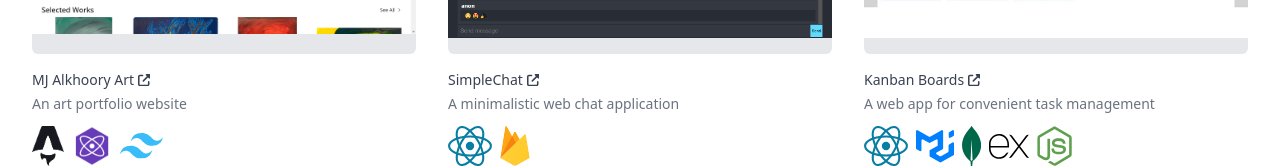
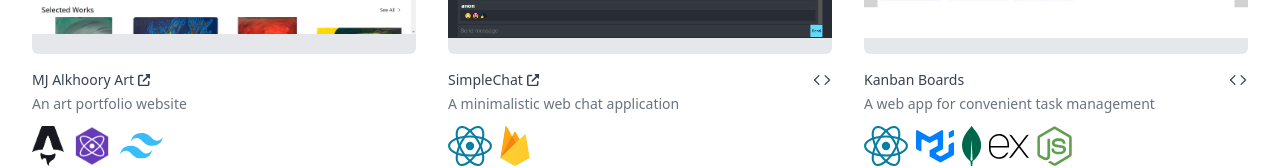
Before and after one commit to samimsu/samimsu.github.io, a React (Vite) app: page /portfolio in a window 1280 px wide. Shown: the part 687-855 px from the top of the page. Built offline with nearby package versions, Linux system fonts and the light colour scheme.

Commit message:
Add repo links to projects

```diff
--- /dev/null
+++ b/src/components/CodeIcon.tsx
@@ -0,0 +1,16 @@
+const CodeIcon = ({ size = "16", className = "" }) => {
+  return (
+    <svg
+      xmlns="http://www.w3.org/2000/svg"
+      width={size}
+      height={size}
+      fill="currentColor"
+      viewBox="0 0 16 16"
+      className={className}
+    >
+      <path d="M5.854 4.854a.5.5 0 1 0-.708-.708l-3.5 3.5a.5.5 0 0 0 0 .708l3.5 3.5a.5.5 0 0 0 .708-.708L2.707 8zm4.292 0a.5.5 0 0 1 .708-.708l3.5 3.5a.5.5 0 0 1 0 .708l-3.5 3.5a.5.5 0 0 1-.708-.708L13.293 8z" />
+    </svg>
+  );
+};
+
+export default CodeIcon;
--- a/src/data/projects.ts
+++ b/src/data/projects.ts
@@ -26,11 +26,11 @@ const projects: ProjectType[] = [
     imageAlt: "SimpleChat website screenshot",
     description: "A minimalistic web chat application",
     technologies: [technologies.react, technologies.firebase],
+    code: "https://github.com/samimsu/simplechat",
   },
   {
     id: 3,
     name: "Kanban Boards",
-    href: "https://github.com/samimsu/kanban-boards",
     imageSrc: kanbanBoardsImg,
     imageAlt: "Kanban Boards website screenshot",
     description: "A web app for convenient task management",
@@ -41,6 +41,7 @@ const projects: ProjectType[] = [
       technologies.express,
       technologies.nodejs,
     ],
+    code: "https://github.com/samimsu/kanban-boards",
   },
 ];
 
--- a/src/pages/Portfolio.tsx
+++ b/src/pages/Portfolio.tsx
@@ -8,6 +8,7 @@ import Heading2 from "../components/Heading2";
 import NewTabIcon from "../components/NewTabIcon";
 import experiences from "../data/experiences";
 import { ExperienceType } from "../types/types";
+import CodeIcon from "../components/CodeIcon";
 
 const Portfolio = () => {
   const { isLightMode } = useThemeContext();
@@ -92,7 +93,9 @@ const Portfolio = () => {
                 />
               </div>
               <div className="mt-4 flex flex-col items-start space-y-1">
+                <div className="flex items-center justify-between w-full">
                   <h3 className="text-sm text-gray-700 dark:text-gray-400">
+                    {project.href ? (
                       <a
                         href={project.href}
                         className="flex items-center space-x-1"
@@ -102,7 +105,24 @@ const Portfolio = () => {
                         <span className="font-medium">{project.name} </span>
                         <NewTabIcon className="fa-sm" />
                       </a>
+                    ) : (
+                      <span className="font-medium">{project.name} </span>
+                    )}
                   </h3>
+                  {project.code && (
+                    <a
+                      href={project.code}
+                      className="flex items-center space-x-1"
+                      target="_blank"
+                      rel="noopener noreferrer"
+                    >
+                      <CodeIcon
+                        className="text-gray-700 dark:text-gray-400"
+                        size="20"
+                      />
+                    </a>
+                  )}
+                </div>
                 <p className="text-sm text-gray-500 dark:text-gray-200 pb-2 text-left">
                   {project.description}
                 </p>
--- a/src/types/types.ts
+++ b/src/types/types.ts
@@ -19,11 +19,12 @@ export type TechnologiesType = {
 export type ProjectType = {
   id: number;
   name: string;
-  href: string;
+  href?: string;
   imageSrc: string;
   imageAlt: string;
   description: string;
   technologies: TechnologyType[];
+  code?: string;
 };
 
 export type ExperienceType = {
```
Lines whose indentation alone changed are shown as unchanged.
